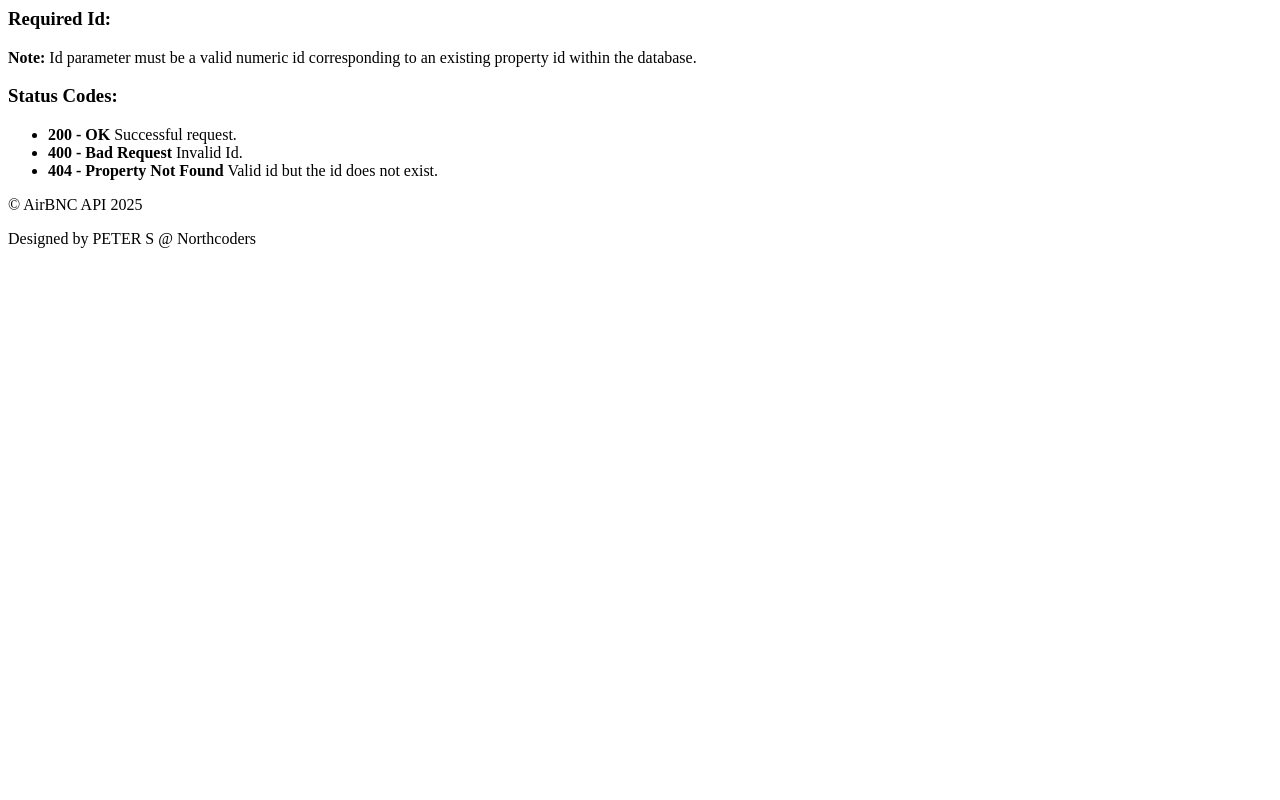
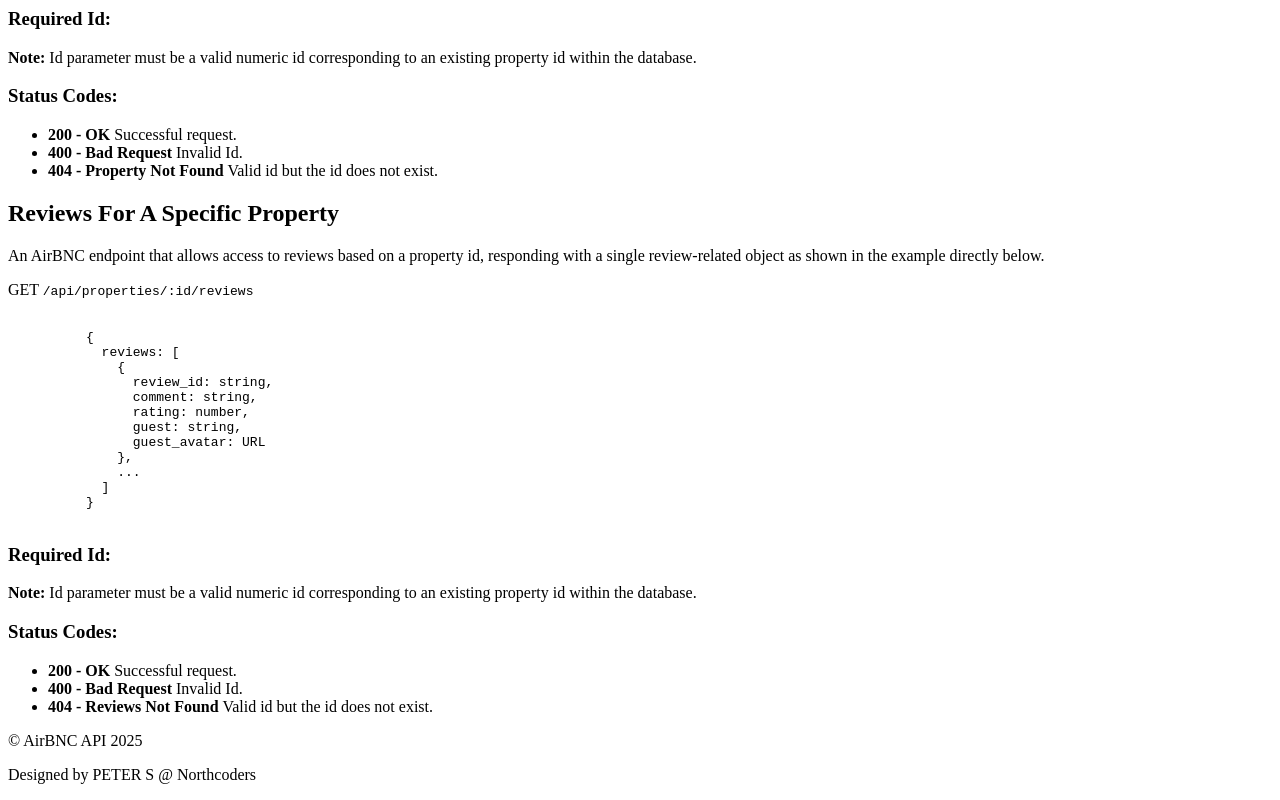
Before and after one commit to d-coded25/airbnc-back-end, a website: page index.html in a window 1280 px wide. Shown: the part 1117-1917 px from the top of the page. Before the commit the page ends 1381 px from the top, so only its background shows below. Drawn offline with Linux system fonts and the light colour scheme.

Commit message:
Add to html main section with get reviews for a property content

```diff
--- a/index.html
+++ b/index.html
@@ -120,6 +120,50 @@
             </li>
           </ul>
         </section>
+
+        <section>
+          <h2>Reviews For A Specific Property</h2>
+
+          <p>
+            An AirBNC endpoint that allows access to reviews based on a property
+            id, responding with a single review-related object as shown in the
+            example directly below.
+          </p>
+
+          <p>GET <code>/api/properties/:id/reviews</code></p>
+
+          <pre><code>
+          {
+            reviews: [
+              {
+                review_id: string,
+                comment: string,
+                rating: number,
+                guest: string,
+                guest_avatar: URL
+              },
+              ...
+            ]
+          }
+        </code></pre>
+
+          <h3>Required Id:</h3>
+
+          <p>
+            <strong>Note:</strong> Id parameter must be a valid numeric id
+            corresponding to an existing property id within the database.
+          </p>
+
+          <h3>Status Codes:</h3>
+
+          <ul>
+            <li><b>200 - OK</b> Successful request.</li>
+            <li><b>400 - Bad Request</b> Invalid Id.</li>
+            <li>
+              <b>404 - Reviews Not Found</b> Valid id but the id does not exist.
+            </li>
+          </ul>
+        </section>
       </article>
     </main>
 
```
